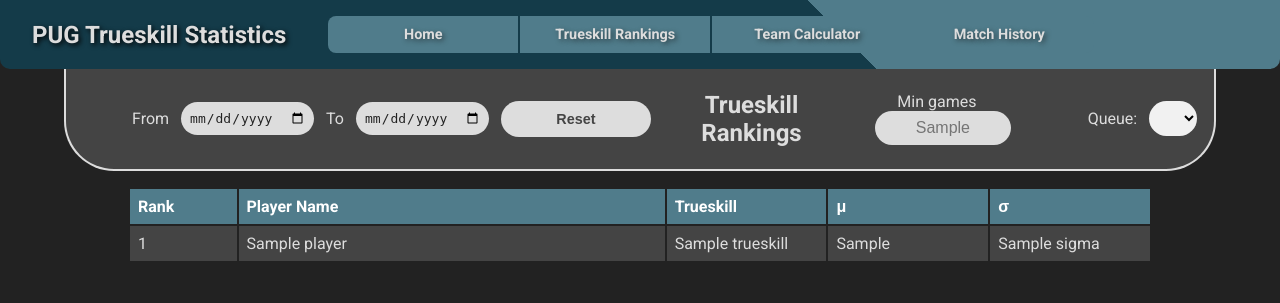
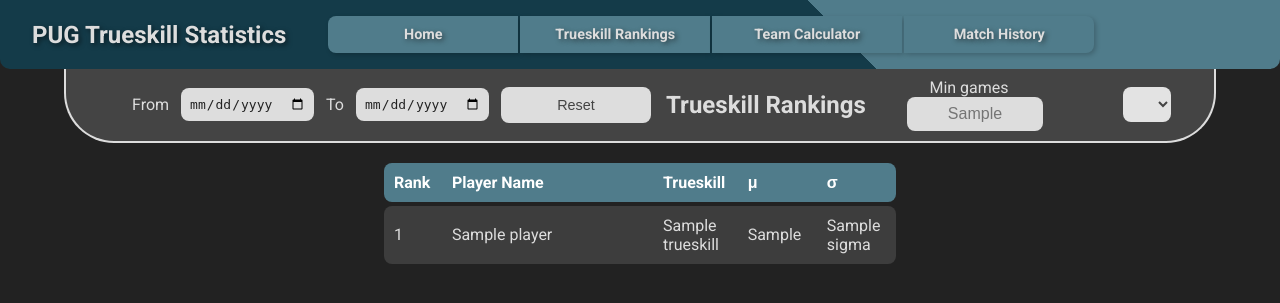
Before and after one commit to Dylan-B-D/ta-pug-trueskill-statistics, a Flask app: template app/templates/rankings.html in a window 1280 px wide. Shown: the top 303 px of the page. Run offline with Flask 3, Linux system fonts and the light colour scheme; the template is opened without the code that fills it: most values are stand-ins (such as "Sample title", 1, 10 or a date in 2020); some libraries are stand-ins or nearby versions.

Commit message:
UI cleanup

```diff
--- a/app/static/base.css
+++ b/app/static/base.css
@@ -4,6 +4,7 @@
     --secondary-color: #444444;
     --header-bg-color: #507c8b;
     --secondary-highlight:#507c8b;
+    --dark-blue: #143b49;
 }
 
 body {
@@ -18,8 +19,9 @@ body {
 header {
     display: flex;
     justify-content: flex-start;
-    text-shadow: 2px 2px 5px rgb(5, 5, 5);
+    text-shadow: 2px 2px 5px rgba(5, 5, 5, 0.541);
     align-items: center;
+    color:var(--text-color);
     background-color: var(--header-bg-color);
     padding: 0px 32px;
     position: sticky;
@@ -47,6 +49,7 @@ nav ul li a {
     text-shadow: 2px 2px 5px rgba(24, 24, 24, 0.582);
     text-decoration: none;
     border: none;
+    box-shadow: 2px 2px 5px rgba(5, 5, 5, 0.2);
     border-radius: 0;
     font-weight: 600;
     font-size: 0.9em;
--- a/app/static/rankings.css
+++ b/app/static/rankings.css
@@ -1,5 +1,7 @@
 .table-container {
     padding: 0 20%;
+    margin-left: 20%;
+    margin-right: 20%;
 }
 
 table {
@@ -20,10 +22,42 @@ th {
     z-index: 10;
 }
 
-tr:nth-child(even) {
-    background-color: var(--secondary-color);
+
+/* Remove borders and spacing from the table */
+.table-container table {
+    border-collapse: separate;
+    border-spacing: 0px 4px; /* 10px vertical spacing */
 }
 
+/* Style for the rows */
+.table-container table tr {
+    background-color: transparent; /* Make sure the row itself has a transparent background */
+}
+
+/* Style for the cells */
+.table-container table td, .table-container table th {
+    background-color: rgba(255, 255, 255, 0.123);
+    padding: 10px;
+}
+.table-container table th {
+    background-color: var(--secondary-highlight);
+}
+.table-container table th:first-child{
+    border-radius: 8px 0px 0px 8px;
+}
+.table-container table th:last-child {
+    border-radius: 0px 8px 8px 0px;
+}
+.table-container table tr td:first-child {
+    border-radius: 8px 0px 0px 8px;
+}
+
+.table-container table tr td:last-child {
+    border-radius: 0px 8px 8px 0px;
+}
+.table-container table tr:hover{
+    background-color: rgb(53, 53, 53);
+}
 .controls-table {
     width: 90%;
     margin-left: auto;
@@ -51,20 +85,26 @@ tr:nth-child(even) {
 
 #min_games {
     margin-left: 12px;
+    border-radius: 8px;
+    color: #444444;
 }
 
 #min_games:hover {
-    margin-left: 12px;
-    color: var(--bg-color);
+    background-color: rgba(255, 255, 255, 0.85);
+    box-shadow: 0 0 5px #aaa;
 }
-
+#min_games:focus {
+    outline: none;
+    background-color: rgba(255, 255, 255, 0.85);
+    box-shadow: 0 0 5px #aaa;
+}
 input[type="date"], input[type="submit"], input[type="number"] {
     border: none;
     background-color: var(--text-color);
     color: var(--bg-color);
     padding: 8px 8px;
     font-size: 1em;
-    border-radius: 20px;
+    border-radius: 8px;
     cursor: pointer;
     transition: background-color 0.3s ease;
 }
@@ -81,19 +121,13 @@ input[type="number"]::-webkit-outer-spin-button {
     -webkit-appearance: none;
     margin: 0;
 }
-
-input[type="number"]:hover {
-    background-color: #a56d31;
-}
-
 #reset_button {
     padding: 10px 20px;
     background-color: var(--text-color);
     color: var(--secondary-color);
     text-decoration: none;
     border: none;
-    border-radius: 20px 20px 20px 20px;
-    font-weight: 600;
+    border-radius: 8px;
     font-size: 0.9em;
     transition: background-color 0.3s ease;
     min-width: 150px;
@@ -102,21 +136,26 @@ input[type="number"]:hover {
 }
 
 #reset_button:hover {
-    background-color: var(--header-bg-color);
+    background-color: rgba(255, 255, 255, 0.85);
+    box-shadow: 0 0 5px #aaa;
 }
 
 select {
-    width: 30%;
+    width: 40%;
     padding: 8px 24px;
     border: none;
-    border-radius: 20px;
-    background-color: #f1f1f1;
+    border-radius: 8px;
+    color: #444444;
+    background-color: rgba(255, 255, 255, 0.85);
     font-size: 1em;
 }
-
 select:hover {
-    background-color: #a56d31;
-    color: white;
+    background-color: rgba(255, 255, 255, 0.85);
+    box-shadow: 0 0 5px #aaa;
+}
+select:focus {
+    background-color: rgba(255, 255, 255, 0.85);
+    box-shadow: 0 0 5px #aaa;
 }
 
 .table-container {
--- a/app/templates/rankings.html
+++ b/app/templates/rankings.html
@@ -27,7 +27,6 @@
             </td>
             <td style="width: 20%;">
                 <form method="POST" class="date-picker-form">
-                    <label for="queue">Queue:</label>
                     <select id="queue" name="queue">
                         <option value="NA" {% if queue == 'NA' %}selected{% endif %}>NA</option>
                         <option value="EU" {% if queue == 'EU' %}selected{% endif %}>EU</option>
```
Also changed, not shown: app/data.py (+9 -0 lines), app/routes.py (+20 -2 lines), app/static/match-history.css (+100 -2 lines), app/templates/match_history.html (+17 -2 lines).
